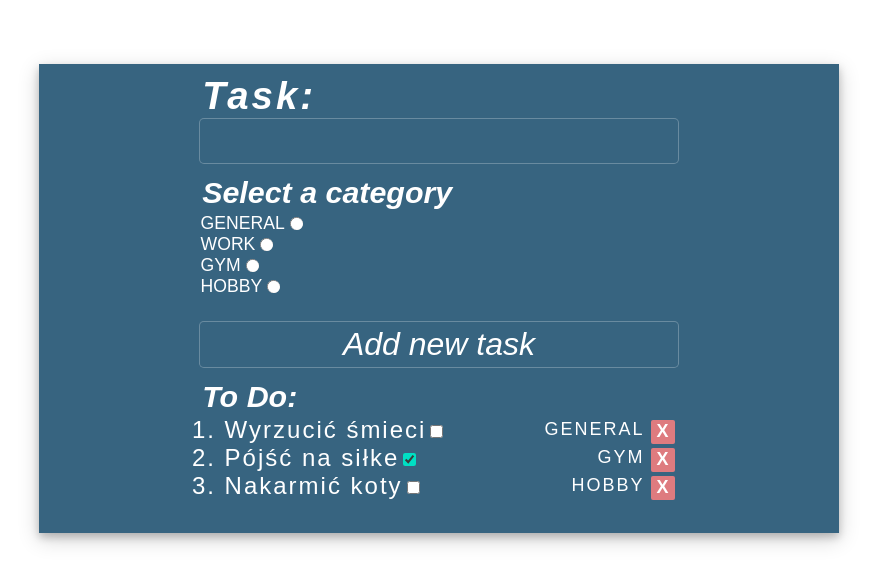
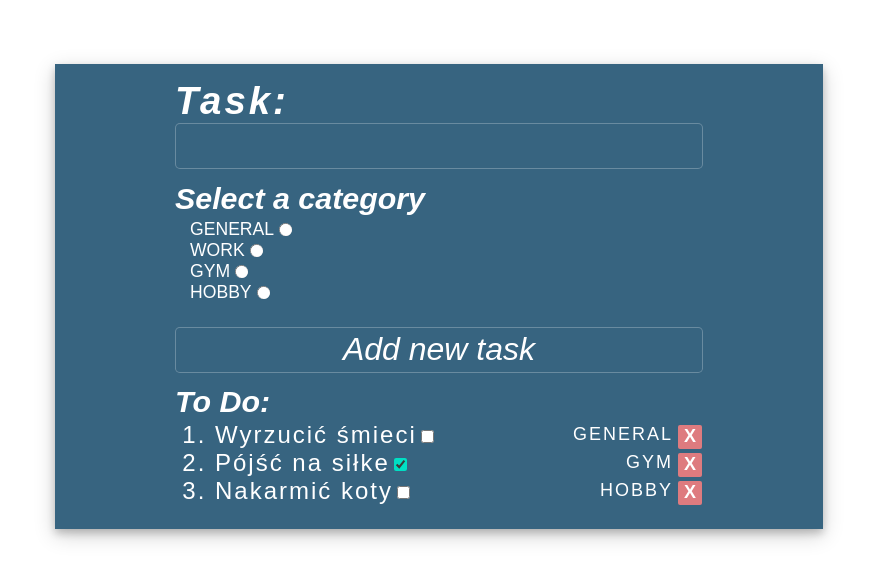
Before and after one commit to KamilSz93/ToDoList_TypeScript, a website with bundled scripts: page index.html in a window 1280 px wide. Shown: the whole page, without its empty margins (201-1078 px from the left). Built offline with nearby package versions, Linux system fonts and the light colour scheme; a web font is replaced by a local one.

Commit message:
Improved RWD

```diff
--- a/src/styles.css
+++ b/src/styles.css
@@ -1,17 +1,21 @@
+
 *{
     box-sizing: border-box;
     font-family: 'Alumni Sans Pinstripe', sans-serif;
 }
 body {
     color:#fff;
+    margin: 0;
 }
 .container {
     background-color:#376480;
-    width: 50rem;
+    width: 768px;
     margin-left: auto;
     margin-right: auto;
     margin-top: 4rem;
-    padding: .6rem;
+    padding-top: 15px;
+    padding-right: 120px;
+    padding-left: 120px;
     display: flex;
     flex-direction:column;
     align-items: center;
@@ -20,7 +24,7 @@ body {
 }
 .taskLabel {
     width: 10rem;
-    margin-left: 9.6rem;
+   // margin-left: 9.6rem;
     margin-right: auto;
     font-size: 2.4rem;
     font-weight: bold;
@@ -29,7 +33,7 @@ body {
 }
 #inputTask {
     padding: 1rem;
-    width: 30rem;
+    width: 100%;
     height: 2.9rem;
     background-color:#376480;
     border-radius: 5px;
@@ -48,7 +52,7 @@ body {
     color: #fff;
     font-size: 2rem;
     margin-top: .4rem;
-    width: 30rem;
+    width: 100%;
     height: 2.9rem;
     border-radius: .3rem;
     border: 1px solid rgba(255,255,255,0.25);
@@ -60,7 +64,7 @@ body {
     color: #00dfc4;
 }
 p {
-    margin-left: 9.6rem;
+    ///margin-left: 9.6rem;
     margin-right: auto;
     margin-top: .7rem;
     margin-bottom: 0;
@@ -71,17 +75,18 @@ p {
 .tasks {
     margin-top: .1rem;
     margin-right: auto;
-    margin-left: 8.5rem;
+    //margin-left: 8.5rem;
     font-size: 1.5rem;
-    width: 30rem;
+    width: 100%;
     letter-spacing: 2px;
     list-style: decimal;
 }
 .categories {
     font-size: 1.1rem;
+    padding-left: 15px;
     margin-top: .2rem;
     margin-right: auto;
-    margin-left: 7rem;
+    //margin-left: 7rem;
     list-style: none;
 }
 input[type='radio']:after {
@@ -127,7 +132,7 @@ ul.tasks > li {
     height: 1.5rem;
     position: absolute;
     top:4px;
-    right: -10px;
+    right: 1px;
     margin-left: 10px;
     font-weight: 900;
     font-size: 18px;
@@ -140,14 +145,49 @@ ul.tasks > li {
 li span {
     color: #fff;
     position: absolute;
-    right: 20px;
+    right: 30px;
     bottom: 1px;
     height: 1.5rem;
     border-radius: 2px;
     font-size: 18px;
     font-weight: 100;
-    padding: 0, 2px, 0 ,40px;
 }
 input[type="checkbox"] {
     accent-color: #00dfc4;
 }
+@media screen and (max-width: 768px) {
+    .container {
+        padding-left: 15px;
+        padding-right: 15px;
+        width: 100vw;
+    }
+
+}
+/* @media screen and (max-width: 768px) {
+    body {
+        background-color: #376480;
+    }
+    .container {
+        width: 765px;
+        align-items: start;
+    }
+    .taskLabel {
+       margin-left: 2px;
+    }#inputTask {
+        width: 100%;
+        align-items: start;
+    }
+    p {
+        margin-left: 2px;
+    }
+    .categories {
+        margin-left: 2px;
+        padding-left: 15px;
+    }
+    .tasks {
+        margin-left: 2px;
+    }
+    #buttonAdd {
+        width: 44rem;
+    }
+} */
```
